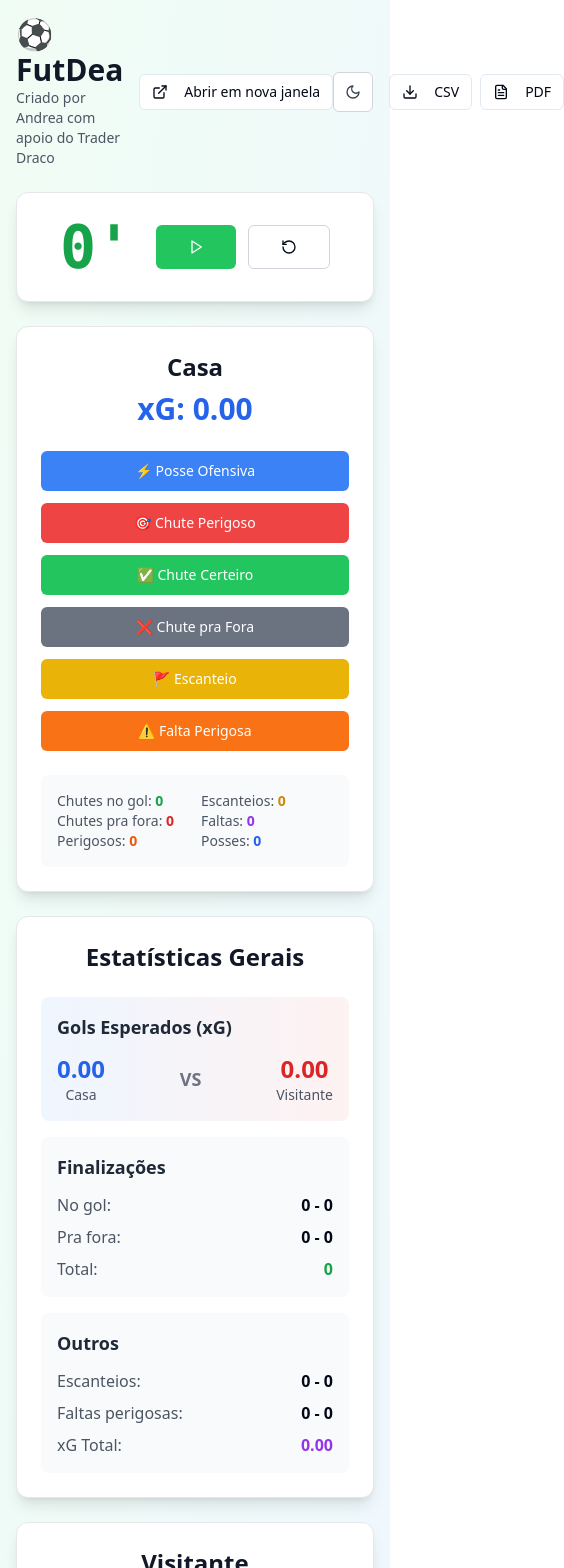
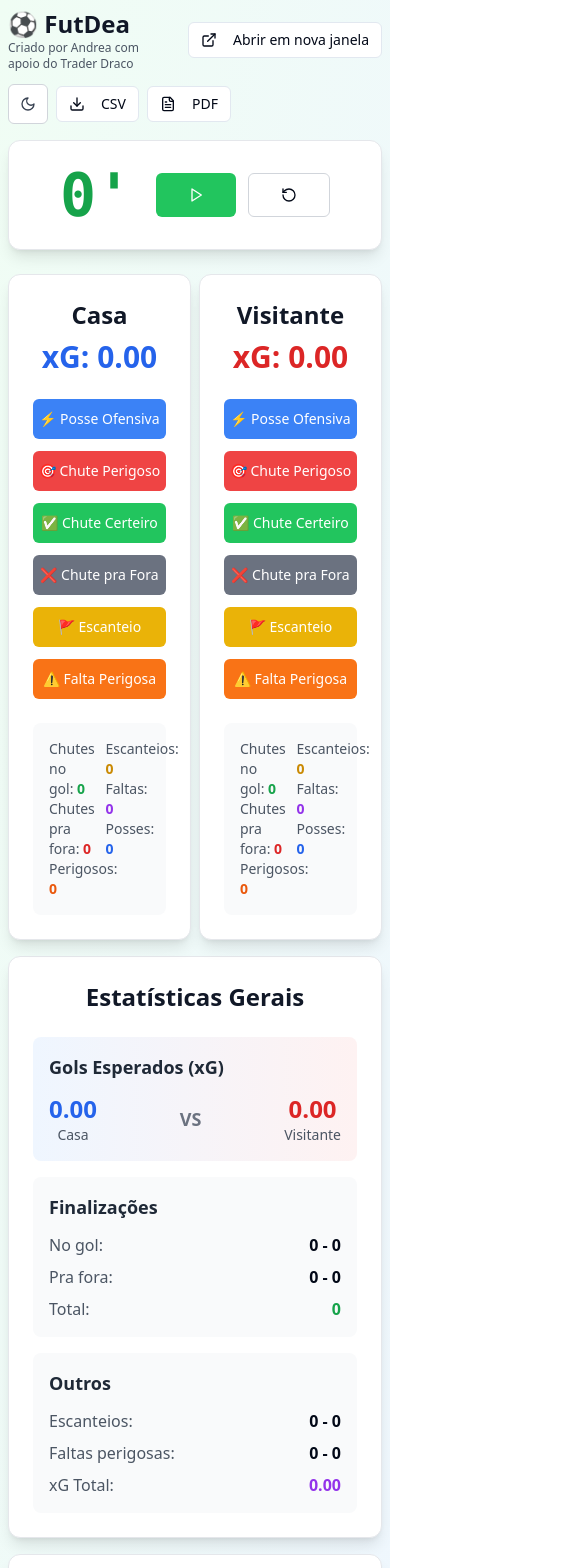
Before and after one commit to AndreaAkeda/FuteDea, a React (Vite) app: page / in a window 390 px wide. Shown: the top 1568 px of the page, 564 px wide, since content can reach past the window. Built offline with nearby package versions, Linux system fonts and the light colour scheme.

Commit message:
Refactor: Adjust popout window size
Reduce the size of the popout window to allow side-by-side team views on smaller screens.

```diff
--- a/src/pages/Index.tsx
+++ b/src/pages/Index.tsx
@@ -170,21 +170,21 @@ const Index = () => {
 
   return (
     <div className={`min-h-screen transition-colors duration-300 ${isDarkMode ? 'bg-gray-900' : 'bg-gradient-to-br from-green-50 to-blue-50'}`}>
-      <div className="container mx-auto p-4 max-w-7xl">
+      <div className="container mx-auto p-2 sm:p-4 max-w-7xl">
         {/* Header */}
-        <div className="flex justify-between items-center mb-6">
+        <div className="flex flex-col sm:flex-row justify-between items-start sm:items-center mb-4 sm:mb-6 gap-3">
           <div className="flex items-center space-x-4">
             <div className="flex flex-col">
-              <h1 className={`text-3xl font-bold ${isDarkMode ? 'text-white' : 'text-gray-900'}`}>
+              <h1 className={`text-2xl sm:text-3xl font-bold ${isDarkMode ? 'text-white' : 'text-gray-900'}`}>
                 ⚽ FutDea
               </h1>
-              <p className={`text-sm ${isDarkMode ? 'text-gray-400' : 'text-gray-600'}`}>
+              <p className={`text-xs sm:text-sm ${isDarkMode ? 'text-gray-400' : 'text-gray-600'}`}>
                 Criado por Andrea com apoio do Trader Draco
               </p>
             </div>
             <PopoutButton />
           </div>
-          <div className="flex items-center space-x-4">
+          <div className="flex items-center space-x-2 sm:space-x-4">
             <ThemeToggle isDarkMode={isDarkMode} onToggle={setIsDarkMode} />
             <ExportPanel events={events} homeStats={homeStats} awayStats={awayStats} />
           </div>
@@ -199,8 +199,8 @@ const Index = () => {
           isDarkMode={isDarkMode}
         />
 
-        {/* Main Game Area */}
-        <div className="grid grid-cols-1 lg:grid-cols-3 gap-6 mb-6">
+        {/* Main Game Area - Always show teams side by side */}
+        <div className="grid grid-cols-2 lg:grid-cols-3 gap-2 sm:gap-4 lg:gap-6 mb-4 sm:mb-6">
           {/* Home Team */}
           <TeamPanel
             team="home"
@@ -210,12 +210,14 @@ const Index = () => {
             isDarkMode={isDarkMode}
           />
 
-          {/* Stats Panel */}
-          <StatsPanel
-            homeStats={homeStats}
-            awayStats={awayStats}
-            isDarkMode={isDarkMode}
-          />
+          {/* Stats Panel - Hidden on small screens, visible on large */}
+          <div className="hidden lg:block">
+            <StatsPanel
+              homeStats={homeStats}
+              awayStats={awayStats}
+              isDarkMode={isDarkMode}
+            />
+          </div>
 
           {/* Away Team */}
           <TeamPanel
@@ -227,8 +229,17 @@ const Index = () => {
           />
         </div>
 
+        {/* Stats Panel for small screens */}
+        <div className="lg:hidden mb-4 sm:mb-6">
+          <StatsPanel
+            homeStats={homeStats}
+            awayStats={awayStats}
+            isDarkMode={isDarkMode}
+          />
+        </div>
+
         {/* Charts and Alerts */}
-        <div className="grid grid-cols-1 lg:grid-cols-2 gap-6">
+        <div className="grid grid-cols-1 lg:grid-cols-2 gap-4 sm:gap-6">
           <XGChart events={events} isDarkMode={isDarkMode} />
           <TrendAlerts
             homeStats={homeStats}
```
